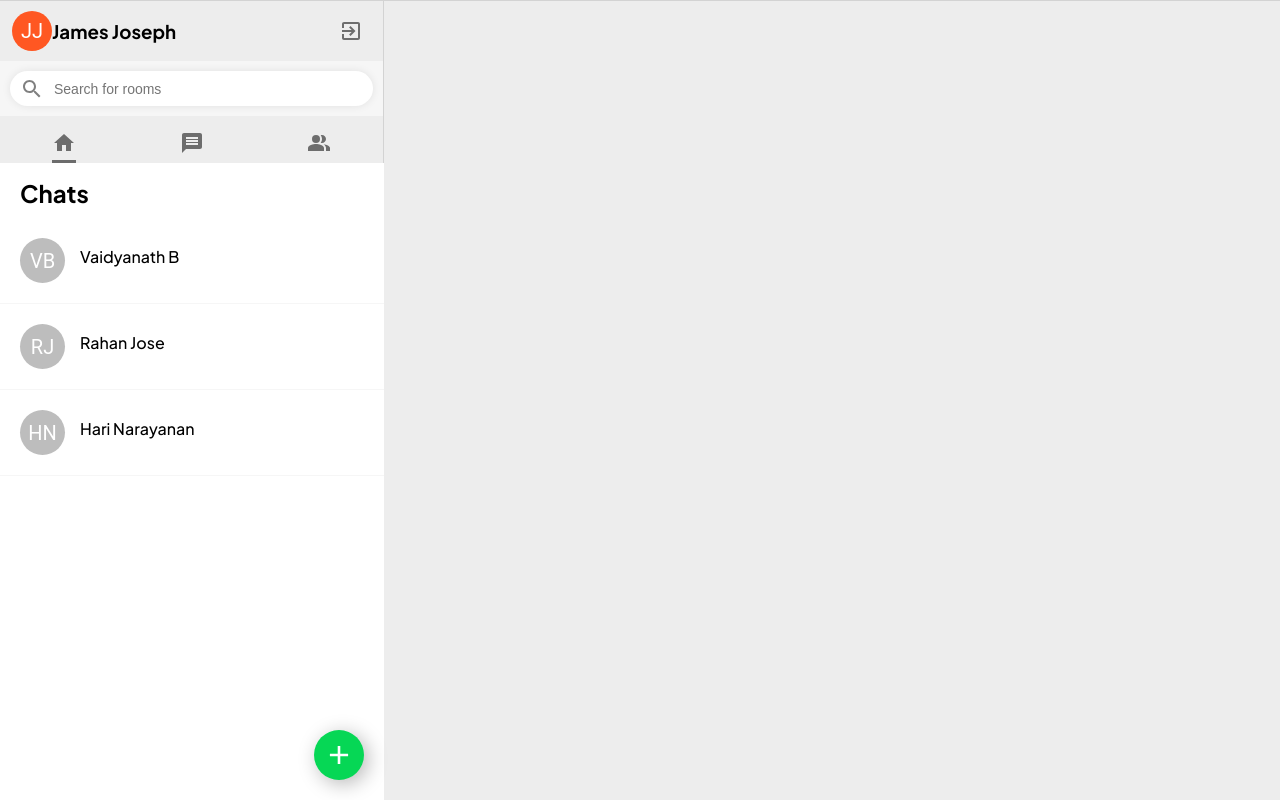
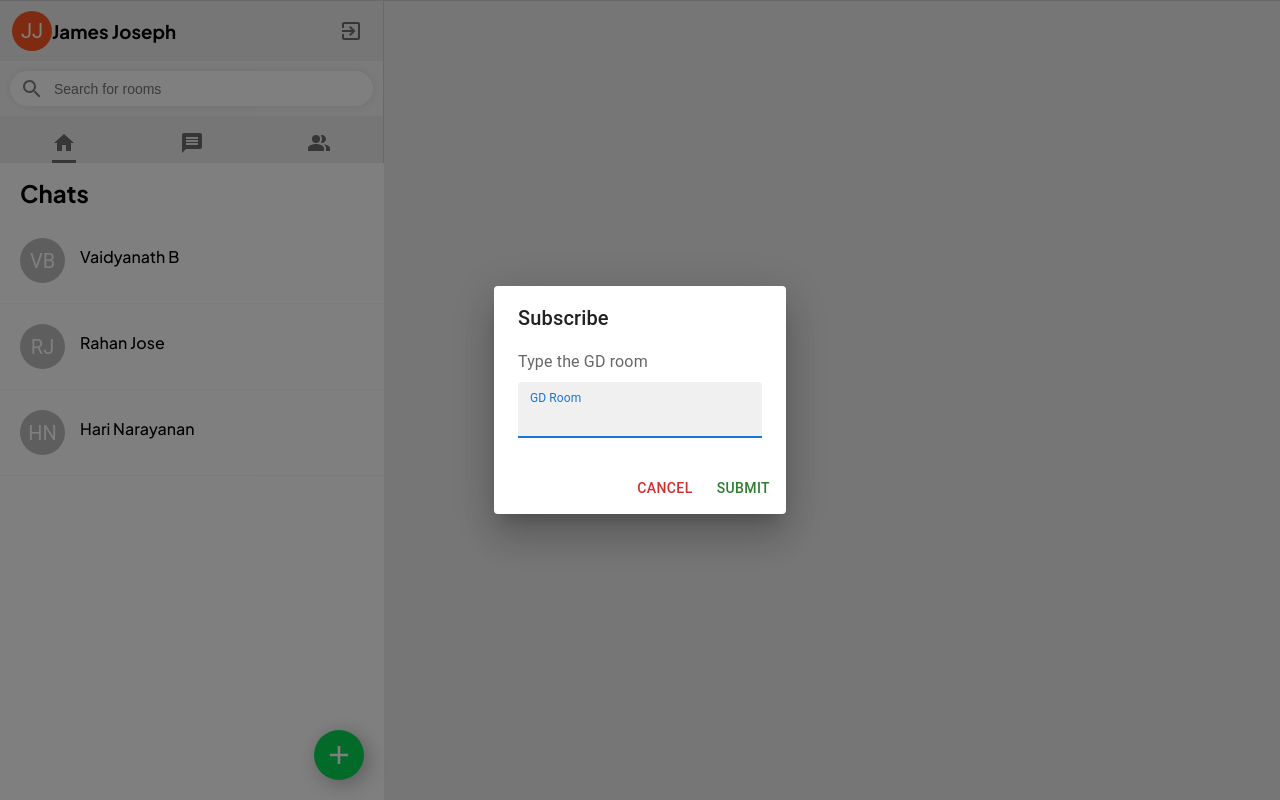
Before and after one commit to Jamie-19/com-z, a Next.js app: page / in a window 1280 px wide. Both pictures are taken after a click on the button 339 px from the left and 755 px from the top of the page. Built offline with nearby package versions, Linux system fonts and the light colour scheme.

Commit message:
Add create room functionality to sidebar

```diff
--- a/components/sidebar.js
+++ b/components/sidebar.js
@@ -15,6 +15,7 @@ import DialogActions from '@mui/material/DialogActions';
 import Button from '@mui/material/Button';
 
 
+
 const tabs = [ {
   id: 1,
   icon:<Home/>,
@@ -29,6 +30,8 @@ const tabs = [ {
 const Sidebar = () => {
 
   const [menu,setMenu] = useState(1);
+  const [roomName,setRoomName] = useState('')
+  const [isCreateRoom,setisCreateRoom] = useState(false);
   const data = [{
     id: 1,
     name:"Vaidyanath B",
@@ -41,7 +44,12 @@ const Sidebar = () => {
     id: 3,
     name:"Hari Narayanan",
     short:"HN"
-  }]
+  }];
+
+  async function createRoom(){
+    console.log(roomName);
+  }
+
 
 
   return (
@@ -99,14 +107,14 @@ const Sidebar = () => {
 
       {/*Room Button */}
       <div className="sidebar__chat--addRoom">
-        <IconButton>
+        <IconButton onClick={()=>setisCreateRoom(true)}>
           <Add/>
         </IconButton>
         </div>
 
         {/*Create Room Dialog*/}
 
-        <Dialog maxWidth="sm" open={false} >
+        <Dialog maxWidth="sm" open={isCreateRoom} onClose={() => setisCreateRoom(false)} >
         <DialogTitle>Subscribe</DialogTitle>
         <DialogContent>
           <DialogContentText>
@@ -115,7 +123,9 @@ const Sidebar = () => {
           <TextField
             autoFocus
             margin="dense"
-            id="name"
+            onChange={event => setRoomName(event.target.value)}
+            value={roomName}
+            id="rooms"
             label="GD Room"
             type="text"
             fullWidth
@@ -124,8 +134,8 @@ const Sidebar = () => {
           />
         </DialogContent>
         <DialogActions>
-          <Button color="error">Cancel</Button>
-          <Button color="success">Submit</Button>
+          <Button color="error" onClick={() => setisCreateRoom(false)}>Cancel</Button>
+          <Button color="success" onClick={createRoom}>Submit</Button>
         </DialogActions>
       </Dialog>
 
```
